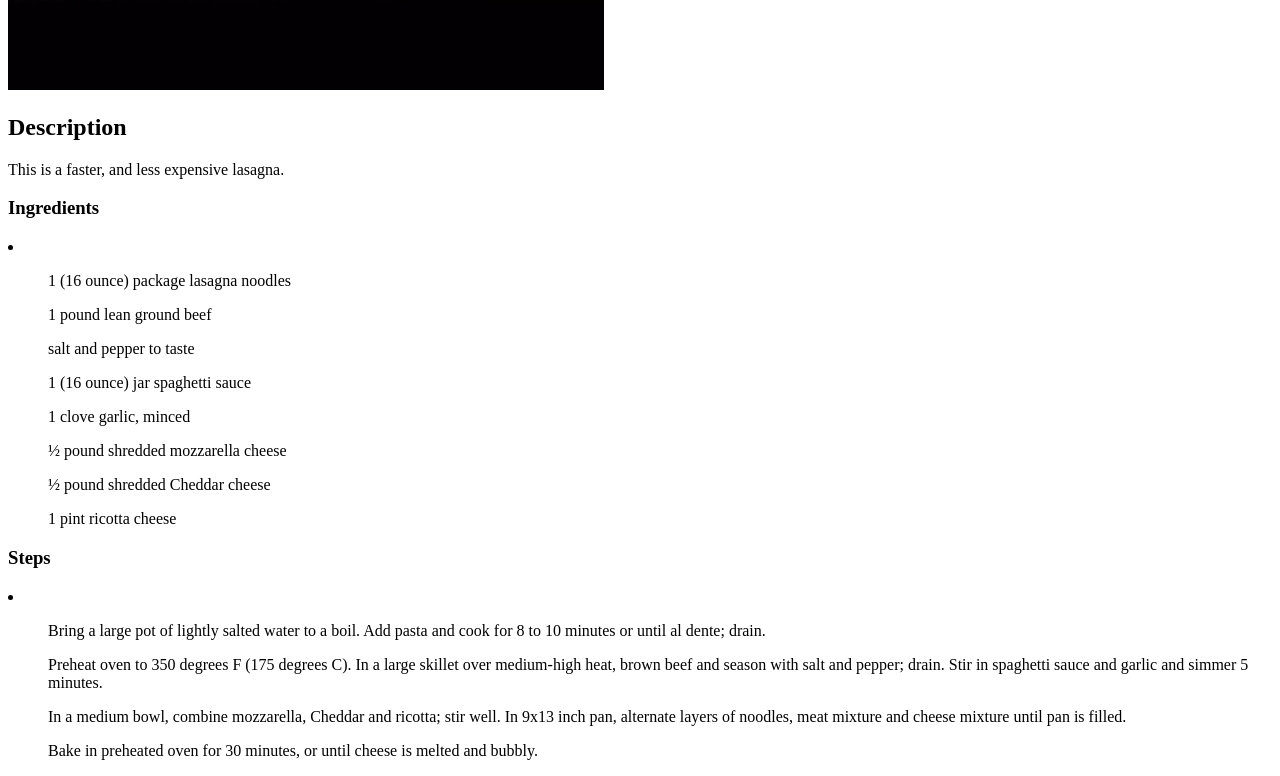
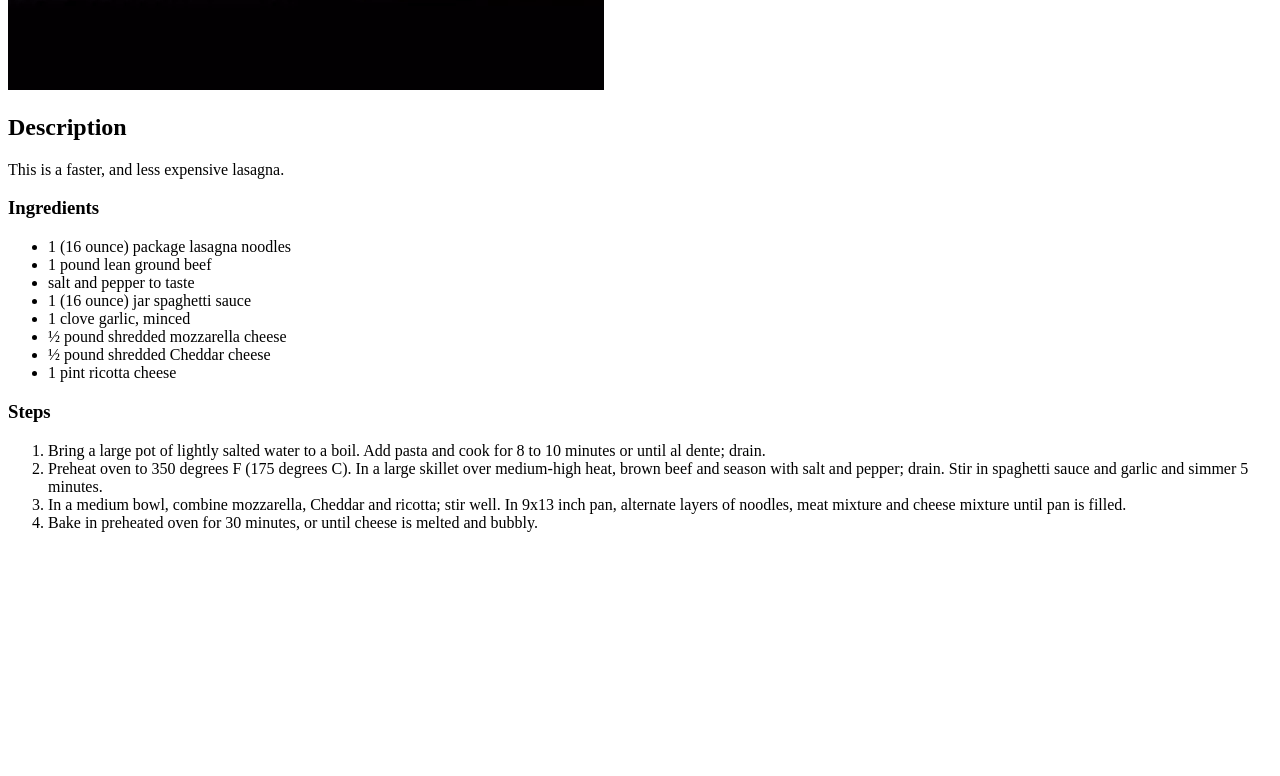
Before and after one commit to kennethwoanyah/odin-recipes, a plain HTML site: page recipes/lasagna.html in a window 1280 px wide. Shown: the part 586-1362 px from the top of the page. After the commit the page ends 1134 px from the top, so only its background shows below. Drawn offline with Linux system fonts and the light colour scheme.

Commit message:
corrected lists

```diff
--- a/recipes/lasagna.html
+++ b/recipes/lasagna.html
@@ -13,25 +13,25 @@
     <h2> Description</h2>
     <p>This is a faster, and less expensive lasagna.</p>
     <h3>Ingredients</h3>
-    <li>
+    <ul>
 
-       <ul> 1 (16 ounce) package lasagna noodles</ul>
-       <ul>   1 pound lean ground beef </ul>
-       <ul>   salt and pepper to taste</ul>
-       <ul>   1 (16 ounce) jar spaghetti sauce</ul>
-       <ul>   1 clove garlic, minced</ul>
-       <ul>   ½ pound shredded mozzarella cheese</ul>
-       <ul>   ½ pound shredded Cheddar cheese</ul>
-       <ul>   1 pint ricotta cheese</ul>
+       <li> 1 (16 ounce) package lasagna noodles</li>
+       <li>   1 pound lean ground beef </li>
+       <li>   salt and pepper to taste</li>
+       <li>   1 (16 ounce) jar spaghetti sauce</li>
+       <li>   1 clove garlic, minced</li>
+       <li>   ½ pound shredded mozzarella cheese</li>
+       <li>   ½ pound shredded Cheddar cheese</li>
+       <li>   1 pint ricotta cheese</li>
 
-    </li>
+    </ul>
     <h3>Steps</h3>
-    <li>
-        <ol>Bring a large pot of lightly salted water to a boil. Add pasta and cook for 8 to 10 minutes or until al dente; drain.</ol>
-        <ol>Preheat oven to 350 degrees F (175 degrees C). In a large skillet over medium-high heat, brown beef and season with salt and pepper; drain. Stir in spaghetti sauce and garlic and simmer 5 minutes.</ol>
-        <ol>In a medium bowl, combine mozzarella, Cheddar and ricotta; stir well. In 9x13 inch pan, alternate layers of noodles, meat mixture and cheese mixture until pan is filled.</ol>
-        <ol>Bake in preheated oven for 30 minutes, or until cheese is melted and bubbly.</ol>
-    </li>
+    <ol>
+        <li>Bring a large pot of lightly salted water to a boil. Add pasta and cook for 8 to 10 minutes or until al dente; drain.</li>
+        <li>Preheat oven to 350 degrees F (175 degrees C). In a large skillet over medium-high heat, brown beef and season with salt and pepper; drain. Stir in spaghetti sauce and garlic and simmer 5 minutes.</li>
+        <li>In a medium bowl, combine mozzarella, Cheddar and ricotta; stir well. In 9x13 inch pan, alternate layers of noodles, meat mixture and cheese mixture until pan is filled.</li>
+        <li>Bake in preheated oven for 30 minutes, or until cheese is melted and bubbly.</li>
+     </ol>
 
 
 </body>
```
Also changed, not shown: index.html (+7 -6 lines), 1 other file.
